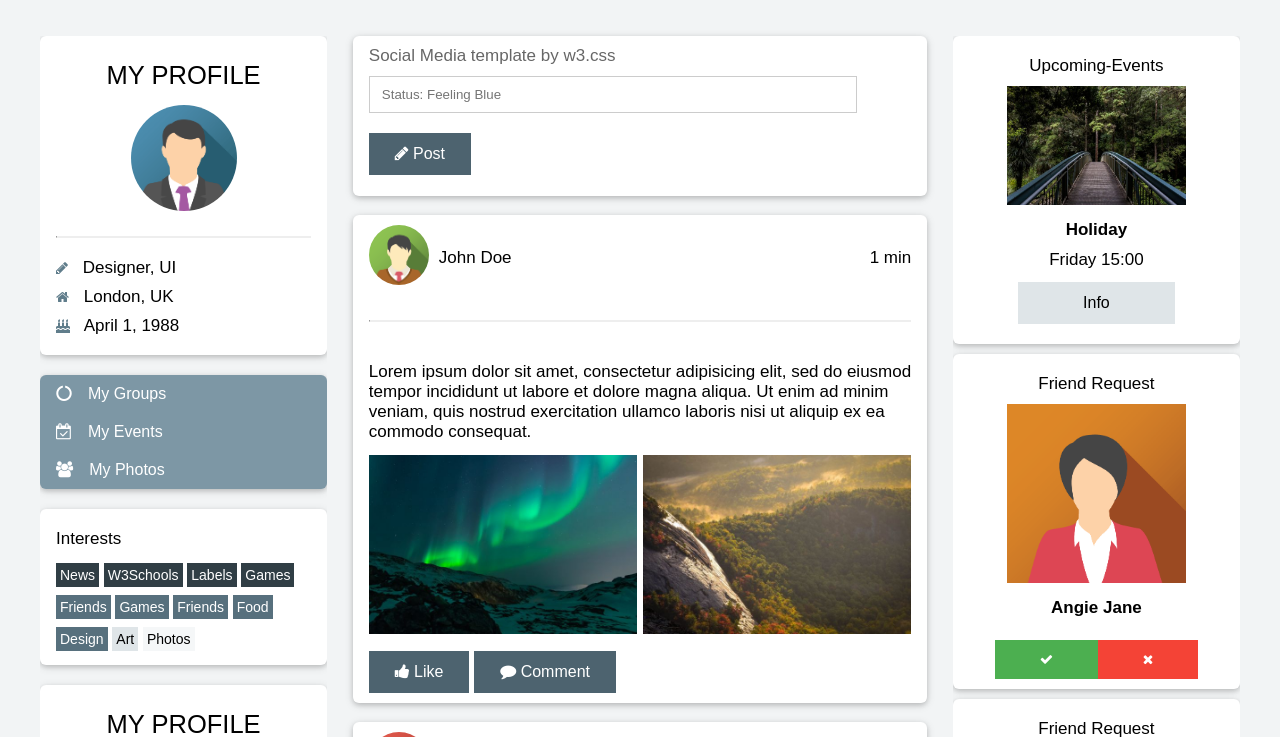
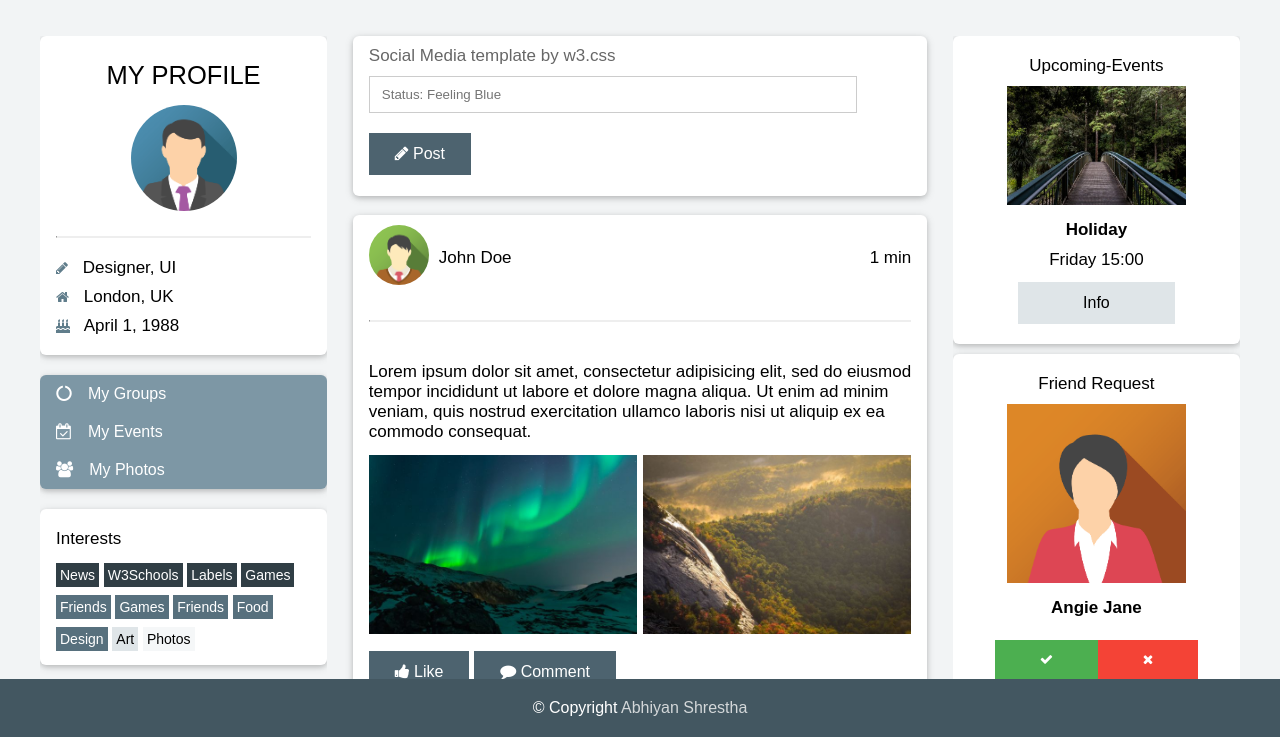
Before and after one commit to iabhiyaan/Social-networking-template, a plain HTML site: page index.html in a window 1280 px wide. Shown: the part 63-800 px from the top of the page. Drawn offline with Linux system fonts and the light colour scheme.

Commit message:
all files added

```diff
--- a/css/style.css
+++ b/css/style.css
@@ -126,6 +126,7 @@ nav ul li:hover .-color-white {
 #main {
     grid-area: m;
     grid-row-start: 2;
+    margin-bottom: 90px;
     /* outline: 1px solid black; */
 }
 
@@ -390,3 +391,20 @@ hr {
 .btn-grey:hover {
     background: #CCC;
 }
+
+#footer {
+    background: #435761;
+    color: #fff;
+    text-align: center;
+    padding: 20px 0;
+    width: 100vw;
+    position: fixed;
+    bottom: 0;
+    font-size: 16px;
+    text-transform: capitalize;
+}
+
+.fb {
+    text-decoration: none;
+    color: #f7f7f7cc;
+}
--- a/index.html
+++ b/index.html
@@ -221,6 +221,9 @@
                 </div>
             </div>
         </section>
+        <footer id="footer">
+            <p>&copy; copyright <a href="https://www.facebook.com/abhiyanshrestha3" target="_blank" class="fb">Abhiyan Shrestha</a></p>
+        </footer>
     </div>
 
 </body>
```
